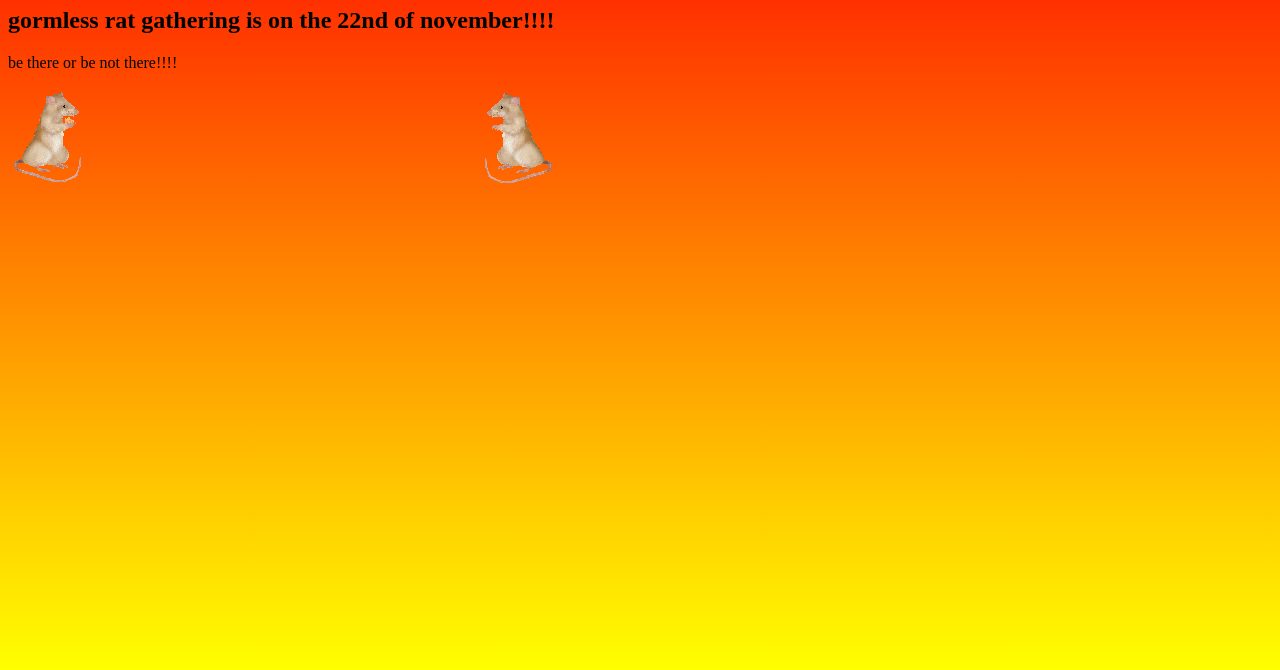
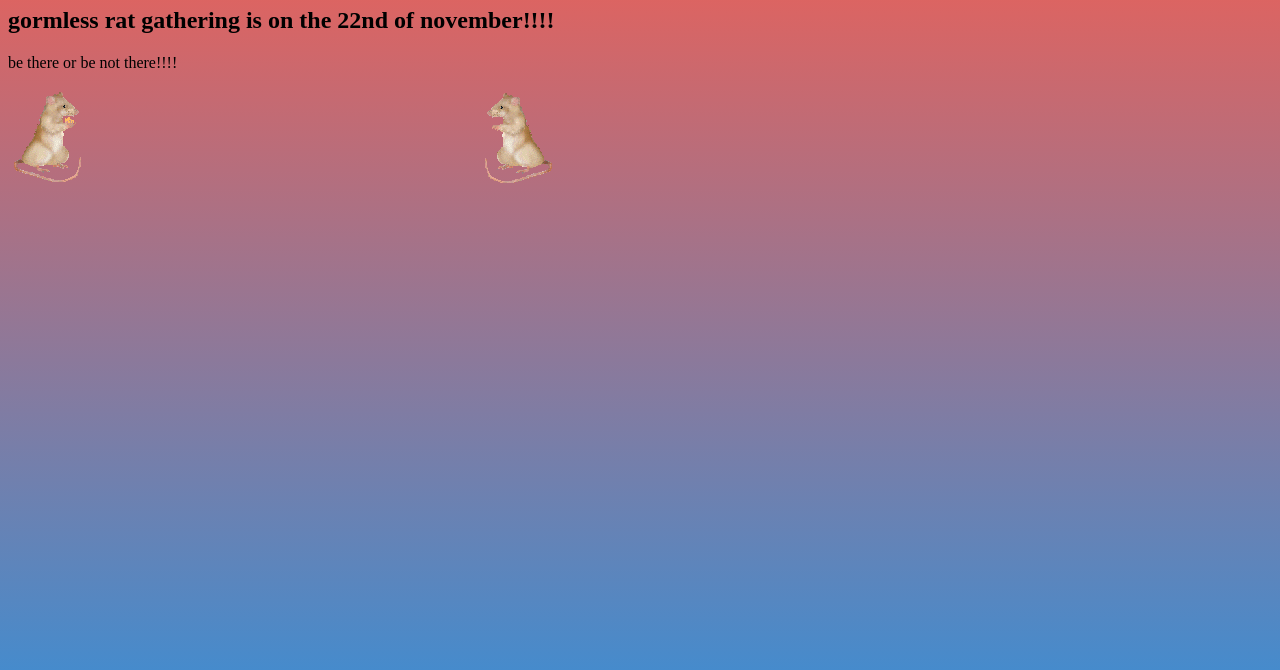
Before and after one commit to piers-dev/rats-news, a plain HTML site: page index.html in a window 1280 px wide. Shown: the part 158-828 px from the top of the page. Drawn offline with Linux system fonts and the light colour scheme.

Commit message:
CCRAAAZY COLOURS

```diff
--- a/index.css
+++ b/index.css
@@ -1,4 +1,4 @@
 .rat-body {
     height: calc(100svh);
-    background: linear-gradient(to bottom, red, yellow);
+    background: linear-gradient(#ff5b49, #468bcc);
 }
```
